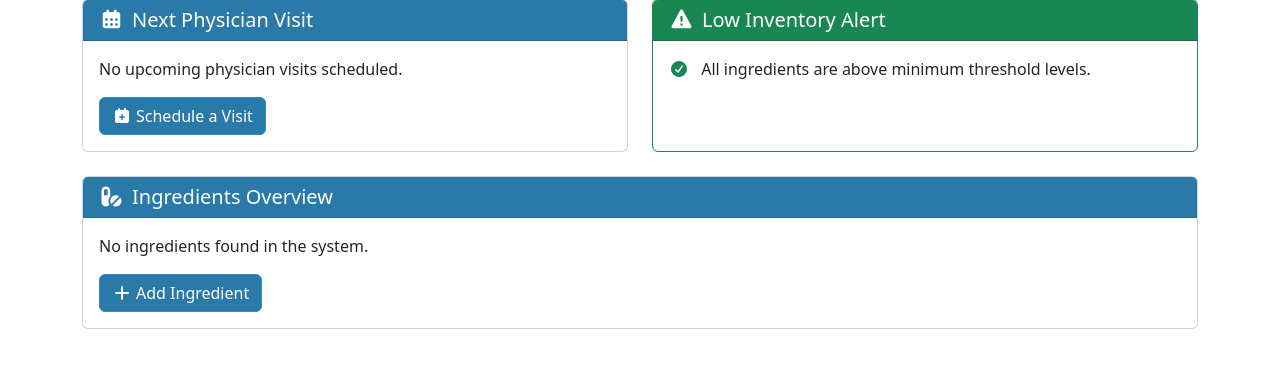
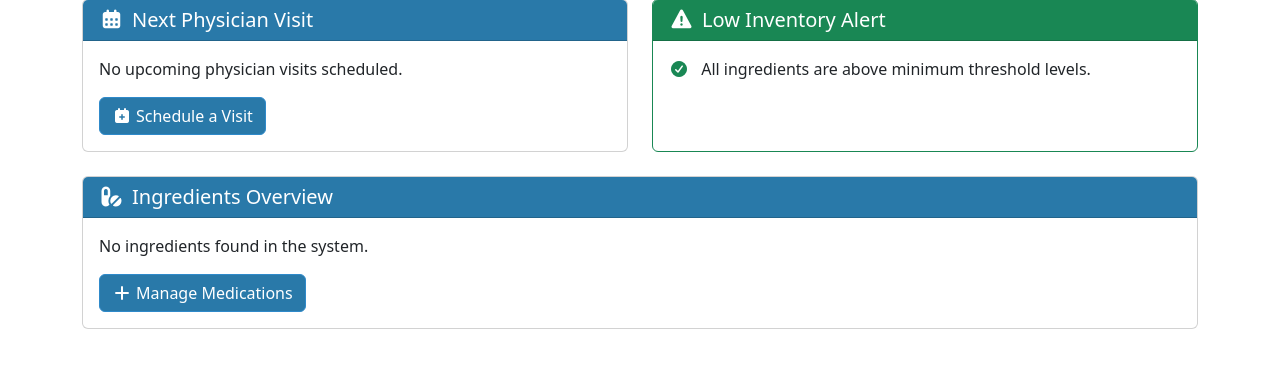
Before and after one commit to skjall/medication-tracker, a Flask app: page / in a window 1280 px wide. Shown: the part 185-568 px from the top of the page. Run offline with Flask 3, Linux system fonts and the light colour scheme; some libraries are stand-ins or nearby versions.

Commit message:
feat: update links to manage medications in inventory and dashboard templates

```diff
--- a/app/templates/index.html
+++ b/app/templates/index.html
@@ -445,8 +445,8 @@
                     {% endif %}
                 {% else %}
                     <p class="card-text">{{ _('No ingredients found in the system.') }}</p>
-                    <a href="{{ url_for('ingredients.new') }}" class="btn btn-primary">
-                        <i class="fas fa-plus me-1"></i>{{ _('Add Ingredient') }}
+                    <a href="{{ url_for('medications.index') }}" class="btn btn-primary">
+                        <i class="fas fa-plus me-1"></i>{{ _('Manage Medications') }}
                     </a>
                 {% endif %}
             </div>
--- a/app/templates/inventory/index.html
+++ b/app/templates/inventory/index.html
@@ -485,7 +485,7 @@
         {% else %}
             <div class="alert alert-info">
                 <i class="fas fa-info-circle me-2"></i>{{ _('No medications registered yet.') }}
-                <a href="{{ url_for('ingredients.new') }}" class="alert-link">{{ _('Add your first ingredient') }}</a>
+                <a href="{{ url_for('medications.index') }}" class="alert-link">{{ _('Add your first medication') }}</a>
             </div>
         {% endif %}
     </div>
```
Also changed, not shown: 1 other file.
